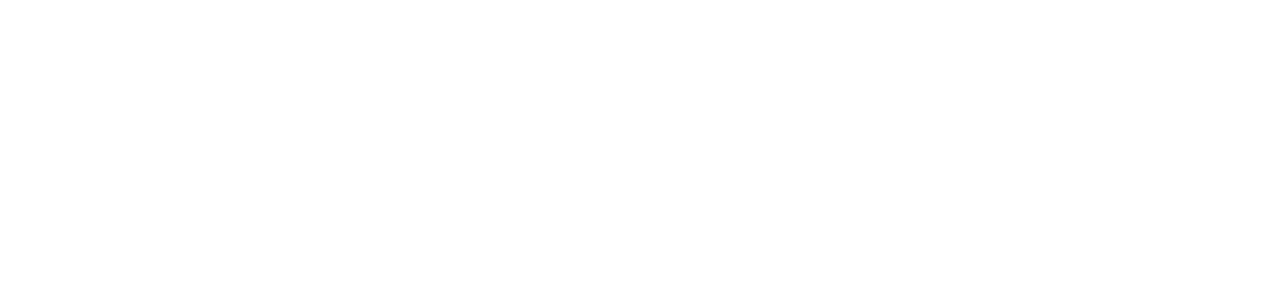
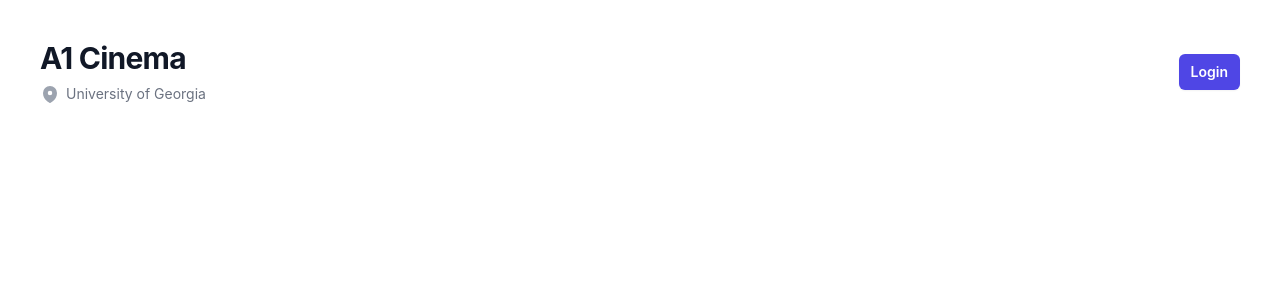
Before and after one commit to MatthewRJue/Software-Engineering-Project, a React (Create React App) app in the folder client/: page / in a window 1280 px wide. Before the commit this address had no page. Shown: the top 300 px of the page. Built offline with nearby package versions, Linux system fonts and the light colour scheme.

Commit message:
Implemented Navbar/Header

```diff
--- a/client/package.json
+++ b/client/package.json
@@ -3,6 +3,8 @@
   "version": "0.1.0",
   "private": true,
   "dependencies": {
+    "@headlessui/react": "^1.7.18",
+    "@heroicons/react": "^2.1.1",
     "@tailwindcss/forms": "^0.5.7",
     "@testing-library/jest-dom": "^5.17.0",
     "@testing-library/react": "^13.4.0",
@@ -19,7 +21,6 @@
     "test": "react-scripts test",
     "eject": "react-scripts eject"
   },
-
   "eslintConfig": {
     "extends": [
       "react-app",
--- a/client/src/App.js
+++ b/client/src/App.js
@@ -2,6 +2,7 @@
 import './App.css';
 import Login from './Components/Login';
 import Register from './Components/Register';
+import Navbar from './Components/Navbar';
 import React from 'react';
 import { BrowserRouter as Router, Route, Routes } from 'react-router-dom'; // Update this line
 
@@ -9,6 +10,9 @@
   return (
     <Router>
       <Routes>
+        <Route path="/" element={
+          <Navbar />
+        } />
         <Route path="/login" element={<Login />} />
         <Route path="/register" element={<Register />} />
         {/* Add other routes here */}
--- /dev/null
+++ b/client/src/Components/Navbar.js
@@ -0,0 +1,27 @@
+import { MapPinIcon } from '@heroicons/react/20/solid'
+import { Link } from 'react-router-dom'
+
+export default function Navbar() {
+  return (
+    <div className="lg:flex lg:items-center lg:justify-between p-10">
+      <div className="min-w-0 flex-1">
+        <h2 className="text-2xl font-bold leading-7 text-gray-900 sm:truncate sm:text-3xl sm:tracking-tight">
+          A1 Cinema
+        </h2>
+        <div className="mt-1 flex flex-col sm:mt-0 sm:flex-row sm:flex-wrap sm:space-x-6">
+          <div className="mt-2 flex items-center text-sm text-gray-500">
+            <MapPinIcon className="mr-1.5 h-5 w-5 flex-shrink-0 text-gray-400" aria-hidden="true" />
+            University of Georgia
+          </div>
+        </div>
+      </div>
+      <div className="mt-0 flex lg:ml-4 lg:mt-0">
+        <span className="sm:ml-3">
+          <Link to="/login" className="inline-flex items-center rounded-md bg-indigo-600 px-3 py-2 text-sm font-semibold text-white shadow-sm hover:bg-indigo-500 focus-visible:outline focus-visible:outline-2 focus-visible:outline-offset-2 focus-visible:outline-indigo-600">
+            Login
+          </Link>
+        </span>
+      </div>
+    </div>
+  )
+}
```
Also changed, not shown: 1 other file (tests, documents, lock files or other folders).
